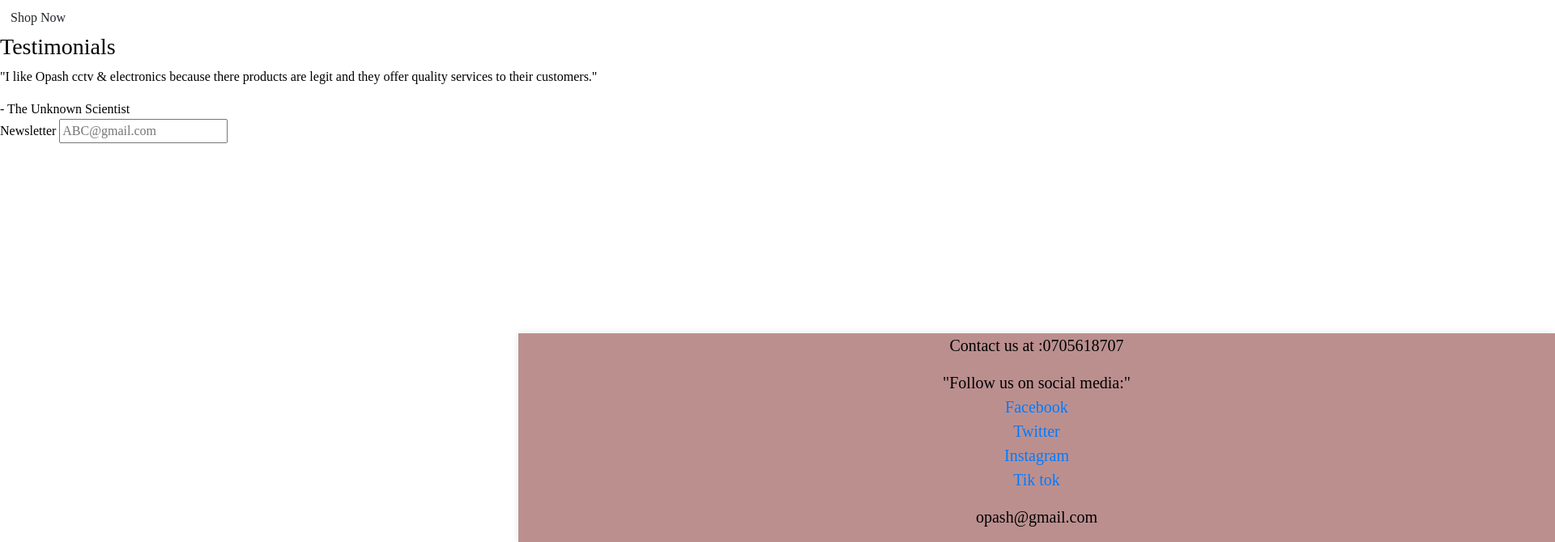
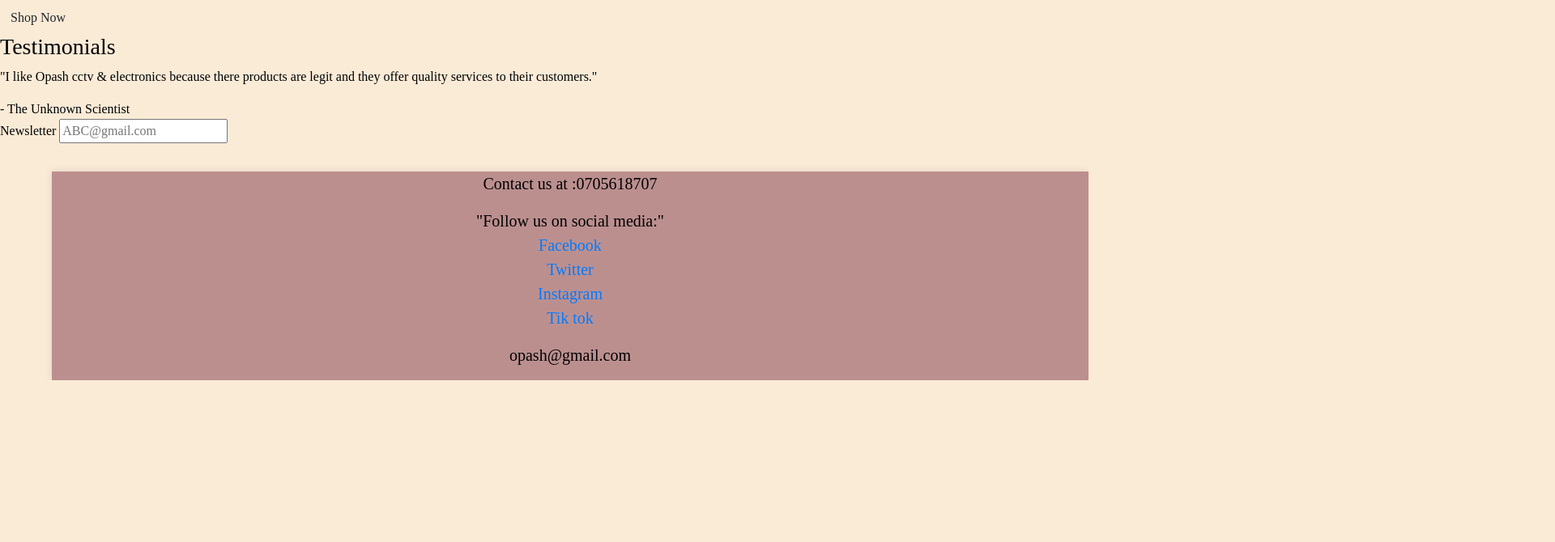
Before and after one commit to Opagala/Project.git.op, a plain HTML site: page index.html in a window 1280 px wide. Shown: the part 4576-5246 px from the top of the page at 81% size, 1920 px wide, since content can reach past the window. After the commit the page ends 5046 px from the top, so only its background shows below. Drawn offline with nearby package versions, Linux system fonts and the light colour scheme.

Commit message:
Update styles.css

```diff
--- a/styles.css
+++ b/styles.css
@@ -1,11 +1,11 @@
 body{
     font-family: 'Times New Roman', Times, serif;
-    background-image: #BC8F8F;
+    background-color: antiquewhite;
     background-attachment: fixed;
     background-size: cover;
     background-position: center;
     color:black;
-    height: 2000px;
+    height: 2000%;
 }
 .navbar-brand{
     font-weight: bold;
@@ -51,7 +51,7 @@ footer{
         container: inherit;
         position: relative;
         top: 10%;
-        left: 50%;
+        left: 5%;
         margin: 30px 0 0 0;
         padding: 0;
         width: 100%;
```
